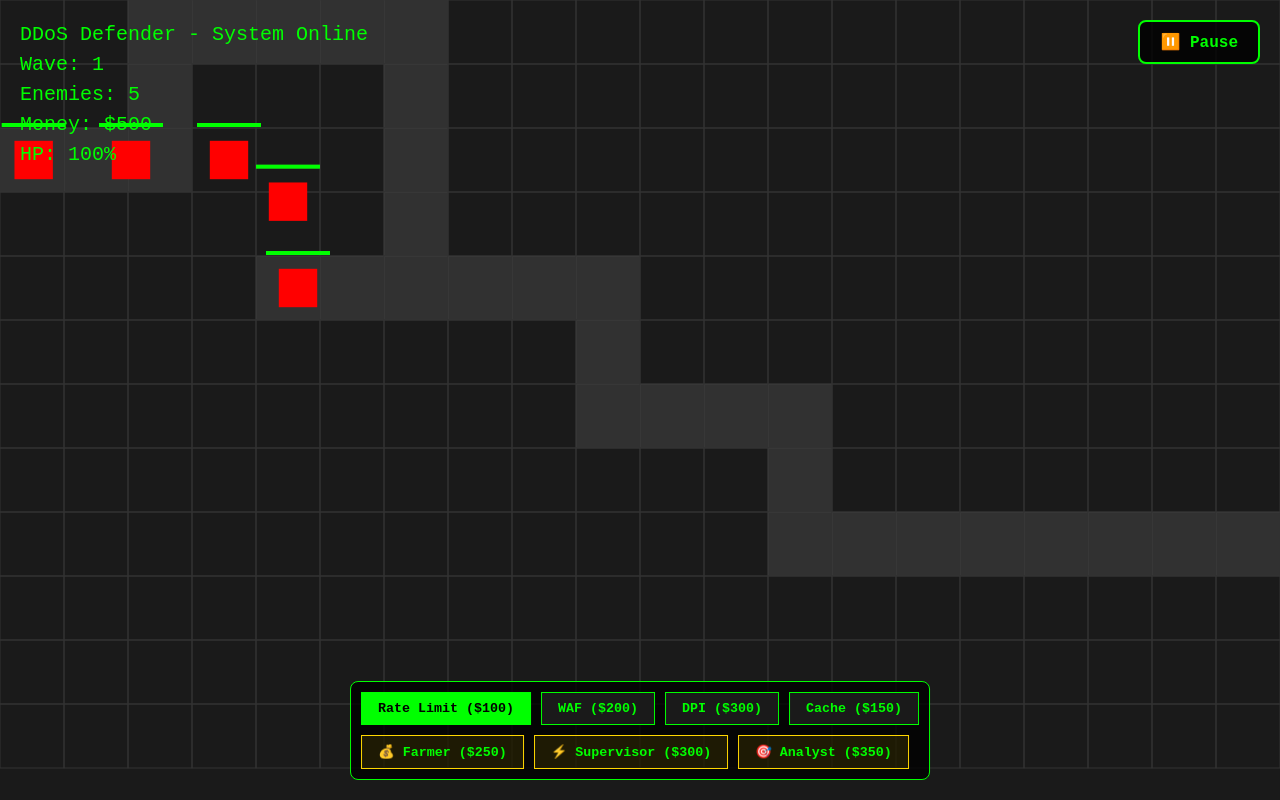
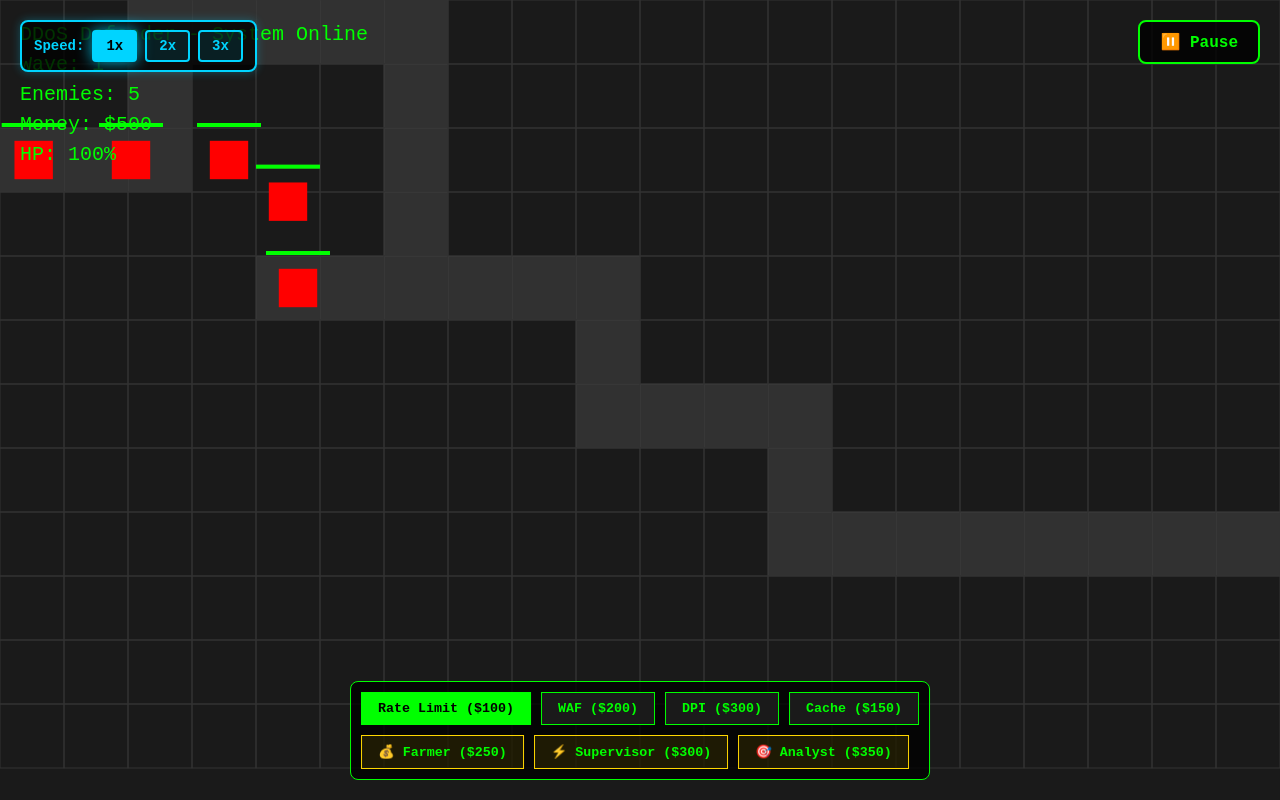
Before and after one commit to dectecx/DDoS-Defender-Game, a Vue app: page /game in a window 1280 px wide. Built offline with nearby package versions, Linux system fonts and the light colour scheme.

Commit message:
feat: Implement game speed control with UI and localStorage support

```diff
--- a/src/components/GameCanvas.vue
+++ b/src/components/GameCanvas.vue
@@ -35,6 +35,7 @@ let audioStarted = false; // Track if audio has been started (browser autoplay p
 // UI State
 const selectedTower = ref<TowerType>(TowerType.RATE_LIMIT);
 const isPaused = ref(false);
+const gameSpeed = ref(1); // Game speed multiplier: 1x, 2x, or 3x
 
 // Wave Transition State
 const showWaveTransition = ref(false);
@@ -157,17 +158,20 @@ const loop = (timestamp: number) => {
   lastTime = timestamp;
 
   if (!gameState.isGameOver && !gameState.isVictory && !isPaused.value) {
-    // Update game systems
-    if (waveManager) waveManager.update(deltaTime);
-    if (enemyManager) enemyManager.update(deltaTime);
-    if (projectileManager) projectileManager.update(deltaTime);
+    // Apply game speed multiplier to deltaTime
+    const adjustedDeltaTime = deltaTime * gameSpeed.value;
+
+    // Update game systems with adjusted deltaTime
+    if (waveManager) waveManager.update(adjustedDeltaTime);
+    if (enemyManager) enemyManager.update(adjustedDeltaTime);
+    if (projectileManager) projectileManager.update(adjustedDeltaTime);
     if (towerManager) {
-      towerManager.update(deltaTime, timestamp);
+      towerManager.update(adjustedDeltaTime, timestamp);
 
       // CODE_FARMER passive income (accumulate to handle fractional gold per frame)
       const passiveIncomePerSec = towerManager.buffSystem.getPassiveIncome();
       if (passiveIncomePerSec > 0) {
-        incomeAccumulator += passiveIncomePerSec * deltaTime;
+        incomeAccumulator += passiveIncomePerSec * adjustedDeltaTime;
 
         // Award whole gold amounts
         const goldToAdd = Math.floor(incomeAccumulator);
@@ -184,6 +188,12 @@ const loop = (timestamp: number) => {
 };
 
 onMounted(() => {
+  // Load game speed from localStorage
+  const savedSpeed = localStorage.getItem('gameSpeed');
+  if (savedSpeed) {
+    gameSpeed.value = parseInt(savedSpeed);
+  }
+
   if (canvasRef.value) {
     ctx = canvasRef.value.getContext('2d');
 
@@ -293,6 +303,12 @@ const togglePause = () => {
   }
 };
 
+// Game speed control
+const setGameSpeed = (speed: number) => {
+  gameSpeed.value = speed;
+  localStorage.setItem('gameSpeed', speed.toString());
+};
+
 const handleKeyPress = (event: KeyboardEvent) => {
   if (event.key === 'Escape') {
     togglePause();
@@ -313,6 +329,29 @@ const handleKeyPress = (event: KeyboardEvent) => {
       :timeoutDuration="waveTimeout"
       @startNextWave="handleWaveTransitionComplete"
     />
+
+    <!-- Speed Control UI -->
+    <div class="speed-control" v-if="!gameState.isGameOver && !gameState.isVictory">
+      <div class="speed-label">Speed:</div>
+      <button
+        class="speed-btn-game"
+        :class="{ active: gameSpeed === 1 }"
+        @click="setGameSpeed(1)"
+        title="Normal Speed"
+      >1x</button>
+      <button
+        class="speed-btn-game"
+        :class="{ active: gameSpeed === 2 }"
+        @click="setGameSpeed(2)"
+        title="Double Speed"
+      >2x</button>
+      <button
+        class="speed-btn-game"
+        :class="{ active: gameSpeed === 3 }"
+        @click="setGameSpeed(3)"
+        title="Triple Speed"
+      >3x</button>
+    </div>
 
     <!-- Pause Button -->
     <button
@@ -491,4 +530,50 @@ button.active {
   font-weight: bold;
   text-align: center;
 }
+
+.speed-control {
+  position: absolute;
+  top: 20px;
+  left: 20px;
+  display: flex;
+  align-items: center;
+  gap: 8px;
+  background: rgba(0, 0, 0, 0.8);
+  padding: 8px 12px;
+  border-radius: 8px;
+  border: 2px solid #00d4ff;
+  box-shadow: 0 0 10px rgba(0, 212, 255, 0.3);
+}
+
+.speed-label {
+  font-family: monospace;
+  color: #00d4ff;
+  font-weight: bold;
+  font-size: 14px;
+}
+
+.speed-btn-game {
+  background: rgba(0, 212, 255, 0.1);
+  color: #00d4ff;
+  border: 2px solid #00d4ff;
+  padding: 6px 12px;
+  cursor: pointer;
+  font-family: monospace;
+  font-weight: bold;
+  font-size: 14px;
+  border-radius: 4px;
+  transition: all 0.2s;
+  min-width: 40px;
+}
+
+.speed-btn-game:hover {
+  background: rgba(0, 212, 255, 0.2);
+  box-shadow: 0 0 10px rgba(0, 212, 255, 0.5);
+}
+
+.speed-btn-game.active {
+  background: #00d4ff;
+  color: #000;
+  box-shadow: 0 0 15px rgba(0, 212, 255, 0.8);
+}
 </style>
```
Also changed, not shown: 1 other file (tests, documents, lock files or other folders).
